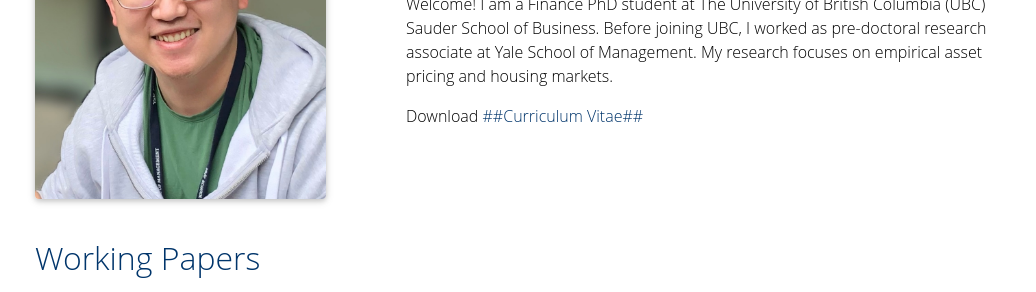
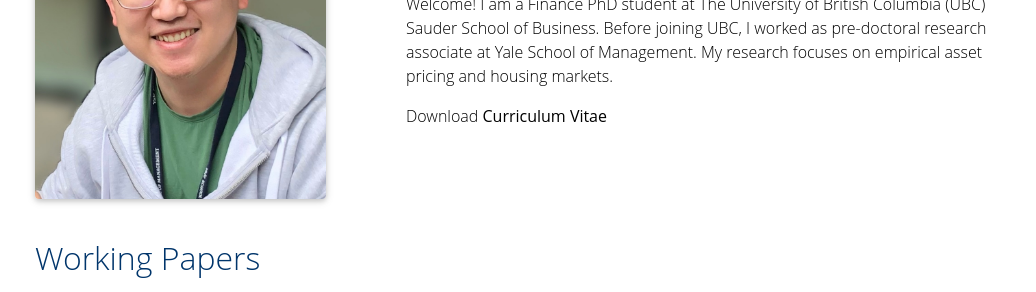
Before and after one commit to gen-li/gen-li.github.io, a Jekyll site: the page built from _pages/about.md, in a window 1280 px wide. Shown: the part 294-586 px from the top of the page, without its empty margins (120-1156 px from the left). Built offline with Jekyll 4.4.1, drawn with Linux system fonts in a browser that asks for light colours; full-size pictures stand in for the smaller copies a plugin makes; comment, search, counter and statistics services are not loaded; a style sheet for code colours, icons or effects is not loaded; grey boxes are pictures that could not be loaded.

```diff
--- a/_pages/about.md
+++ b/_pages/about.md
@@ -38,7 +38,7 @@ social: false  # includes social icons at the bottom of the page
 
 Welcome! I am a Finance PhD student at The University of British Columbia (UBC) Sauder School of Business. Before joining UBC, I worked as pre-doctoral research associate at Yale School of Management. My research focuses on empirical asset pricing and housing markets.
 
-Download [##Curriculum Vitae##](https://www.dropbox.com/scl/fi/s31nxupuyttho03q2nonp/Resume_GenLi.pdf?dl=0&rlkey=34mu0zic5v89qtg3kr9gnxkkg)
+Download [**Curriculum Vitae**](https://www.dropbox.com/scl/fi/s31nxupuyttho03q2nonp/Resume_GenLi.pdf?dl=0&rlkey=34mu0zic5v89qtg3kr9gnxkkg)
 
 <!-- Write your biography here. Tell the world about yourself. Link to your favorite [subreddit](http://reddit.com). You can put a picture in, too. The code is already in, just name your picture `prof_pic.jpg` and put it in the `img/` folder.
 
```
